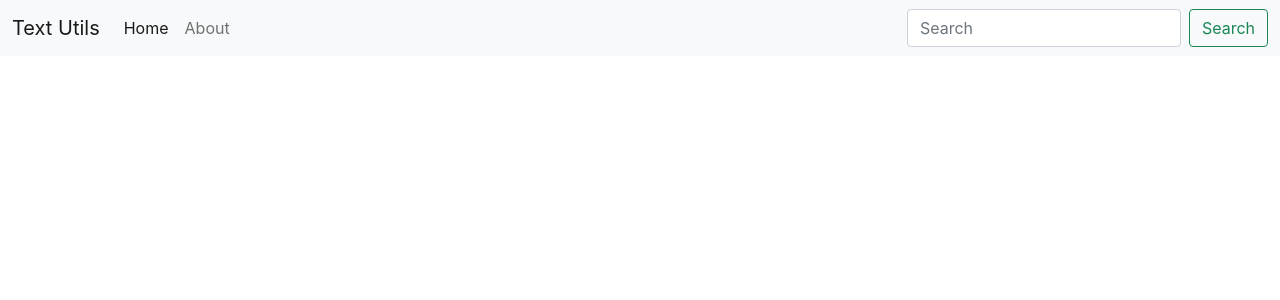
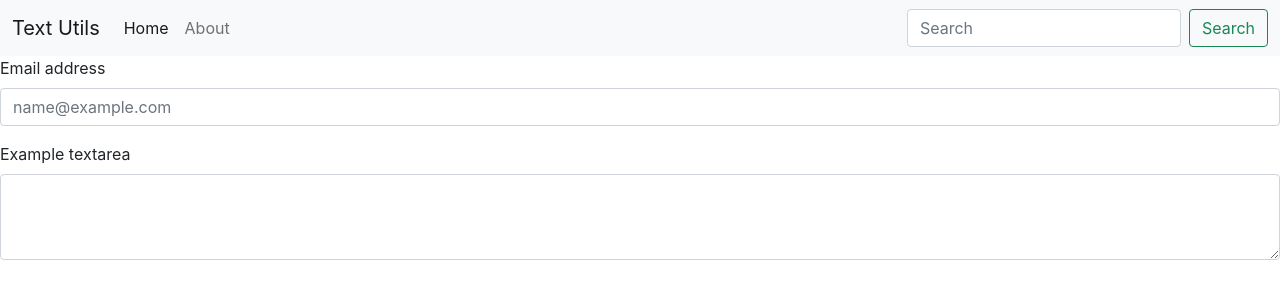
Before and after one commit to rajat-singh1999/text-Utilities-React-Webapp, a React (Create React App) app: page / in a window 1280 px wide. Shown: the top 300 px of the page. Built offline with nearby package versions, Linux system fonts and the light colour scheme.

Commit message:
Edited TextArea Component

```diff
--- a/src/App.js
+++ b/src/App.js
@@ -1,10 +1,12 @@
 import './App.css';
 import Navbar from './Components/Navbar';
+import TextForm from './Components/TextForm';
 
 function App() {
   return (
     <>
       <Navbar title="Text Utils"/>
+      <TextForm/>
     </>
   );
 }
--- a/src/Components/TextForm.js
+++ b/src/Components/TextForm.js
@@ -2,8 +2,15 @@ import React from 'react'
 
 export default function TextForm() {
     return (
-        <div>
-
+        <>
+        <div className="mb-3">
+            <label htmlFor="exampleFormControlInput1" className="form-label">Email address</label>
+            <input type="email" className="form-control" id="exampleFormControlInput1" placeholder="name@example.com"/>
+            </div>
+            <div className="mb-3">
+            <label htmlFor="exampleFormControlTextarea1" className="form-label">Example textarea</label>
+            <textarea className="form-control" id="exampleFormControlTextarea1" rows="3"></textarea>
         </div>
+        </>
     )
 }
```
